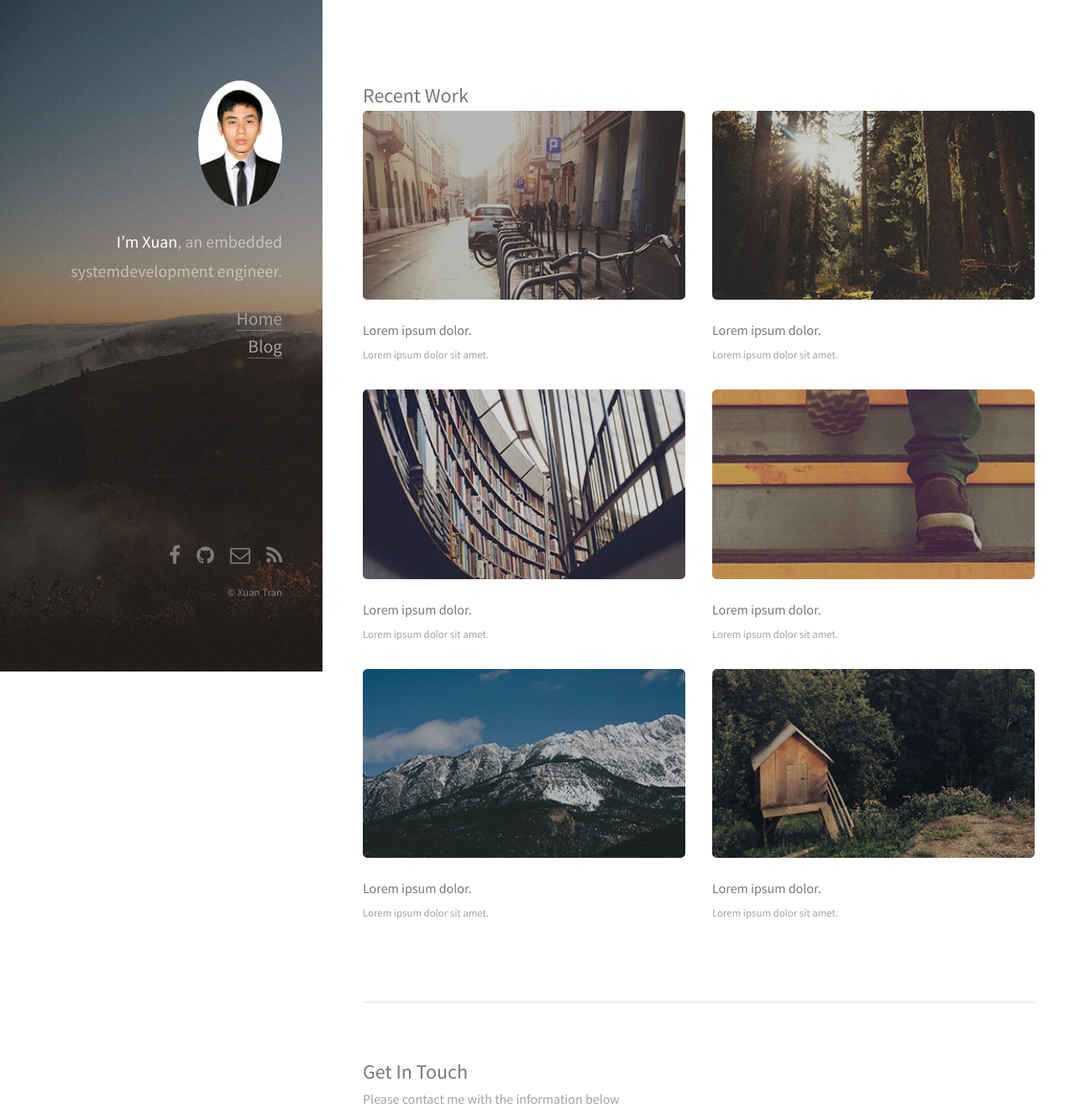
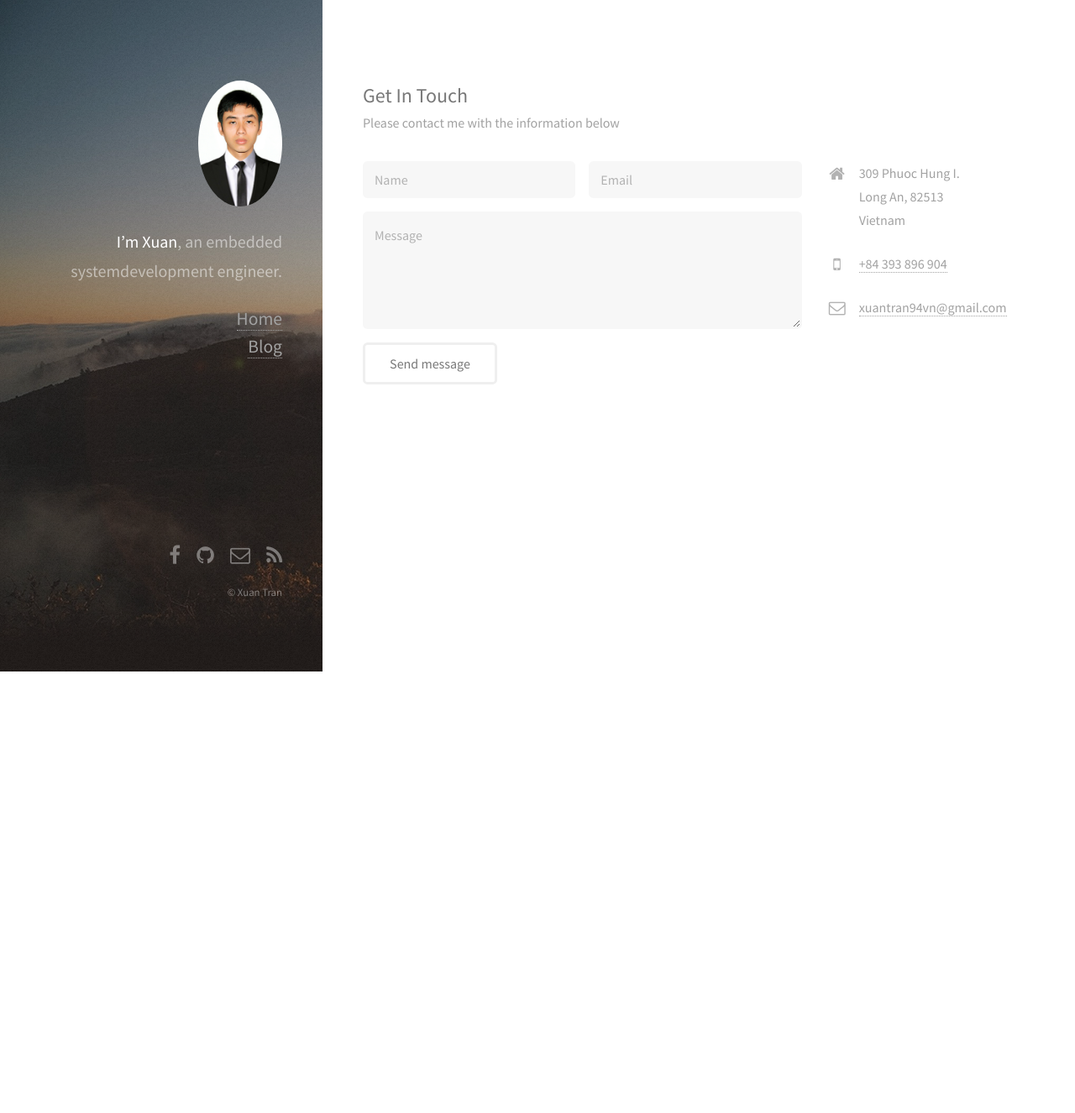
Before and after one commit to xuantran94/xuantran94.github.io, a plain HTML site: page index.html in a window 1280 px wide. Shown: the top 1326 px of the page at 84% size. After the commit the page ends 800 px from the top, so only its background shows below. Drawn offline with Linux system fonts and the light colour scheme.

Commit message:
rebuilding site Tue Feb  5 19:37:31 +07 2019

```diff
--- a/index.html
+++ b/index.html
@@ -65,51 +65,6 @@ Free for personal and commercial use under the CCA 3.0 license (html5up.net/lice
 		<div id="main">
 
 
-
-
-		<!-- portfolio -->
-<section id="two">
-	<h2>Recent Work</h2>
-	<div class="row">
-
-		<article class="6u 12u$(xsmall) work-item">
-			<a href="https://xuantran94.github.io/images/fulls/01.jpg" class="image fit thumb"><img src="https://xuantran94.github.io/images/thumbs/01.jpg" alt="" /></a>
-			<h3>Lorem ipsum dolor.</h3>
-			<p>Lorem ipsum dolor sit amet.</p>
-		</article>
-
-		<article class="6u 12u$(xsmall) work-item">
-			<a href="https://xuantran94.github.io/images/fulls/02.jpg" class="image fit thumb"><img src="https://xuantran94.github.io/images/thumbs/02.jpg" alt="" /></a>
-			<h3>Lorem ipsum dolor.</h3>
-			<p>Lorem ipsum dolor sit amet.</p>
-		</article>
-
-		<article class="6u 12u$(xsmall) work-item">
-			<a href="https://xuantran94.github.io/images/fulls/03.jpg" class="image fit thumb"><img src="https://xuantran94.github.io/images/thumbs/03.jpg" alt="" /></a>
-			<h3>Lorem ipsum dolor.</h3>
-			<p>Lorem ipsum dolor sit amet.</p>
-		</article>
-
-		<article class="6u 12u$(xsmall) work-item">
-			<a href="https://xuantran94.github.io/images/fulls/04.jpg" class="image fit thumb"><img src="https://xuantran94.github.io/images/thumbs/04.jpg" alt="" /></a>
-			<h3>Lorem ipsum dolor.</h3>
-			<p>Lorem ipsum dolor sit amet.</p>
-		</article>
-
-		<article class="6u 12u$(xsmall) work-item">
-			<a href="https://xuantran94.github.io/images/fulls/05.jpg" class="image fit thumb"><img src="https://xuantran94.github.io/images/thumbs/05.jpg" alt="" /></a>
-			<h3>Lorem ipsum dolor.</h3>
-			<p>Lorem ipsum dolor sit amet.</p>
-		</article>
-
-		<article class="6u 12u$(xsmall) work-item">
-			<a href="https://xuantran94.github.io/images/fulls/06.jpg" class="image fit thumb"><img src="https://xuantran94.github.io/images/thumbs/06.jpg" alt="" /></a>
-			<h3>Lorem ipsum dolor.</h3>
-			<p>Lorem ipsum dolor sit amet.</p>
-		</article>
-
-	</div>
-</section>
 
 
 
```
